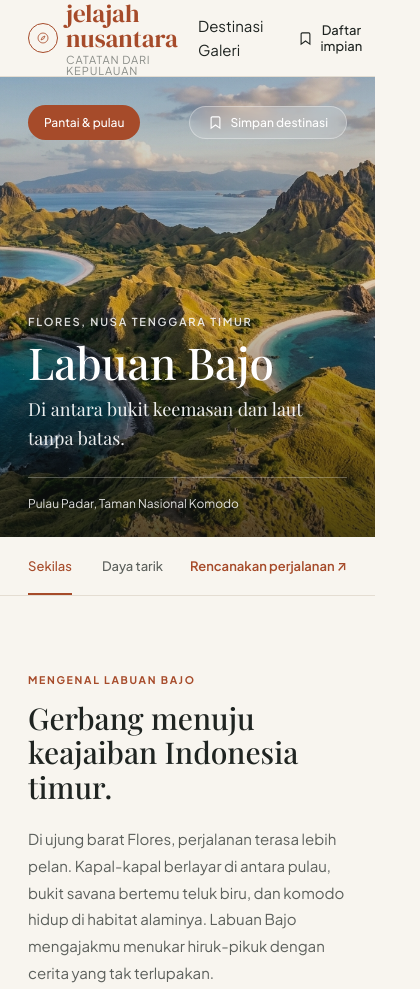
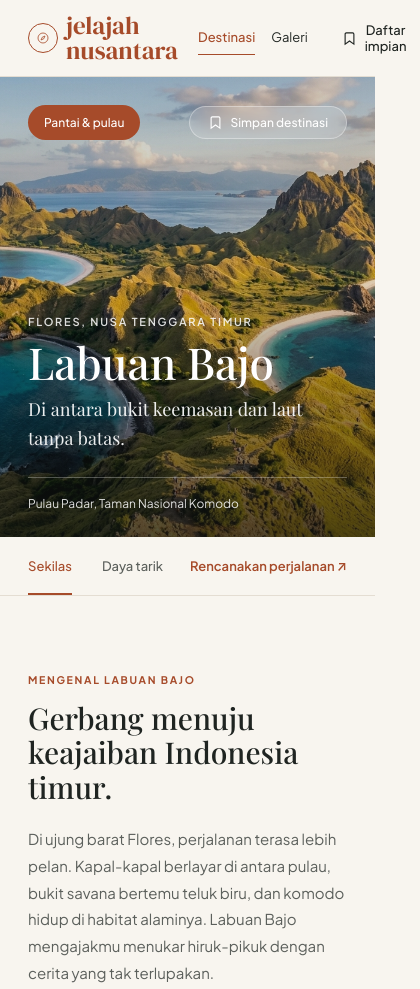
Before and after one commit to DragoMeganeurse/HasilMecutAI, a plain HTML site: page index.html in a window 390 px wide. Shown: the top 989 px of the page, 420 px wide, since content can reach past the window. Drawn offline with nearby package versions, Linux system fonts and the light colour scheme; files whose address does not match are found by name; a web font is replaced by a local one.

Commit message:
Add responsive navigation styles and links

```diff
--- a/style.css
+++ b/style.css
@@ -136,6 +136,51 @@ img {
   letter-spacing: 0.08em;
   color: var(--text-light);
   margin-top: 3px;
+}
+
+.nav-links {
+  display: flex;
+  gap: 28px;
+  margin-left: auto;
+  font-size: 14px;
+}
+
+.nav-links a {
+  padding: 6px 0;
+  border-bottom: 1.5px solid transparent;
+  color: var(--text-main);
+  transition: color var(--transition), border-color var(--transition);
+}
+
+.nav-links a:hover {
+  color: var(--terracotta);
+}
+
+.nav-links a.active {
+  color: var(--terracotta);
+  border-color: var(--terracotta);
+  font-weight: 500;
+}
+
+.galeri-more-link {
+  font-size: 14px;
+  font-weight: 500;
+  color: var(--terracotta);
+  white-space: nowrap;
+}
+
+.galeri-more-link:hover {
+  text-decoration: underline;
+}
+
+@media (max-width: 560px) {
+  .nav-links {
+    gap: 16px;
+    font-size: 13px;
+  }
+  .brand-sub {
+    display: none;
+  }
 }
 
 .nav-wishlist-btn {
```
